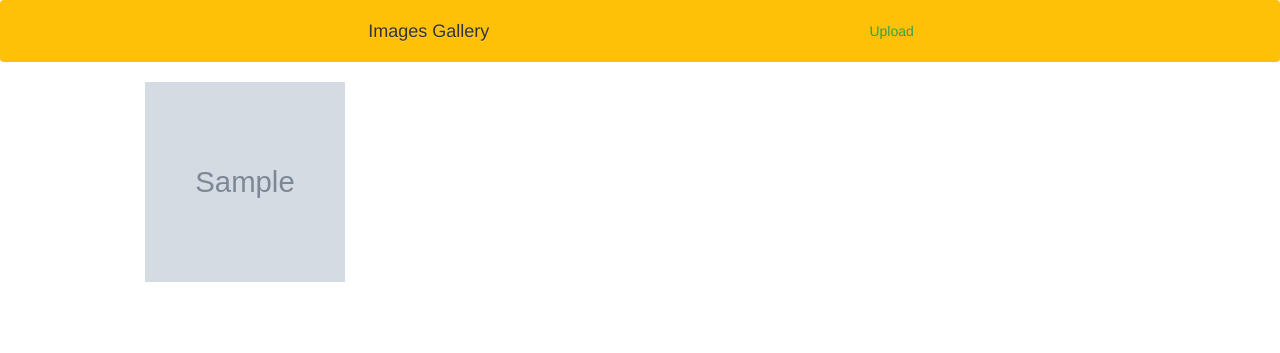
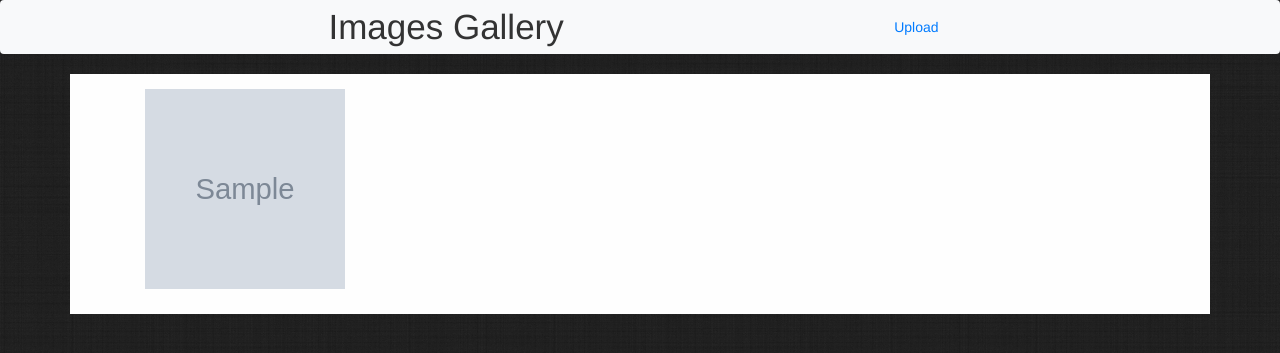
Before and after one commit to RTatineni/ai-image-gallery, a Node server app: template views/index.handlebars in a window 1280 px wide. Shown: the top 353 px of the page. Run offline with Node 20, Linux system fonts and the light colour scheme; the template is opened without the code that fills it: most values are stand-ins (such as "Sample title", 1, 10 or a date in 2020); grey boxes marked "Sample" are stand-in pictures; some libraries are stand-ins or nearby versions.

Commit message:
added more styling

```diff
--- a/config/config.json
+++ b/config/config.json
@@ -1,7 +1,7 @@
 {
   "development": {
     "username": "root",
-    "password": "password",
+    "password": "Dovedov9",
     "database": "exampledb",
     "host": "localhost",
     "dialect": "mysql"
--- a/public/styles/styles.css
+++ b/public/styles/styles.css
@@ -1,6 +1,7 @@
 body {
   font-family: Verdana, sans-serif;
   margin: 0;
+  background-image: url("../styles/images/black-Linen.png");
 }
 
 * {
@@ -107,7 +108,7 @@ body {
 /* On hover, add a black background color with a little bit see-through */
 .prev:hover,
 .next:hover {
-  background-color: rgba(0, 0, 0, 0.8);
+  background-color: rgba(0, 0, 0, 3);
 }
 
 /* Number text (1/3 etc) */
@@ -121,6 +122,8 @@ body {
 
 img {
   margin-bottom: 25px;
+  width: 100%;
+  height: auto;
 }
 
 .caption-container {
@@ -151,3 +154,9 @@ img.hover-shadow {
 
   z-index: 1;
 }
+
+.container{
+
+  background-color: #fefefe;
+  padding: 15px 0 0 0;
+}
--- a/views/index.handlebars
+++ b/views/index.handlebars
@@ -22,12 +22,10 @@
     <div class="row">
       {{#each imgUrls}}
       <div class="column">
-        <img src="{{url}}" style="width:200px;height:200px" class="hover-shadow cursor predictable" data-toggle="modal"
+        <div class="img-wrapper">
+        <img src="{{url}}" style="width:200px;height:200px; object-fit:cover" class="hover-shadow cursor predictable" data-toggle="modal"
           data-target="#aaron-modal" id='img' crossorigin="anonymous" />
-        {{!-- <p id="predict-title-1"> --}}
-
-        </p>
-
+        </div>
       </div>
       {{/each}}
     </div>
--- a/views/layouts/main.handlebars
+++ b/views/layouts/main.handlebars
@@ -22,10 +22,10 @@
 
 <body>
   <div class="nav-container">
-    <nav class="navbar navbar-warning bg-warning">
-      <a class="navbar-brand">Images Gallery</a>
+    <nav class="navbar navbar-light bg-light">
+      <a class=" display-4">Images Gallery</a>
       <form class="form-inline">
-        <button class="btn btn-outline-success my-2 my-sm-0" data-toggle="modal" data-target="#uploadModal" type="button" id="upload">Upload</button>
+        <button class="btn btn-outline-primary my-2 my-sm-0" data-toggle="modal" data-target="#uploadModal" type="button" id="upload">Upload</button>
       </form>
     </nav>
   </div>
```
Also changed, not shown: public/styles/images/black-Linen.png (added).
